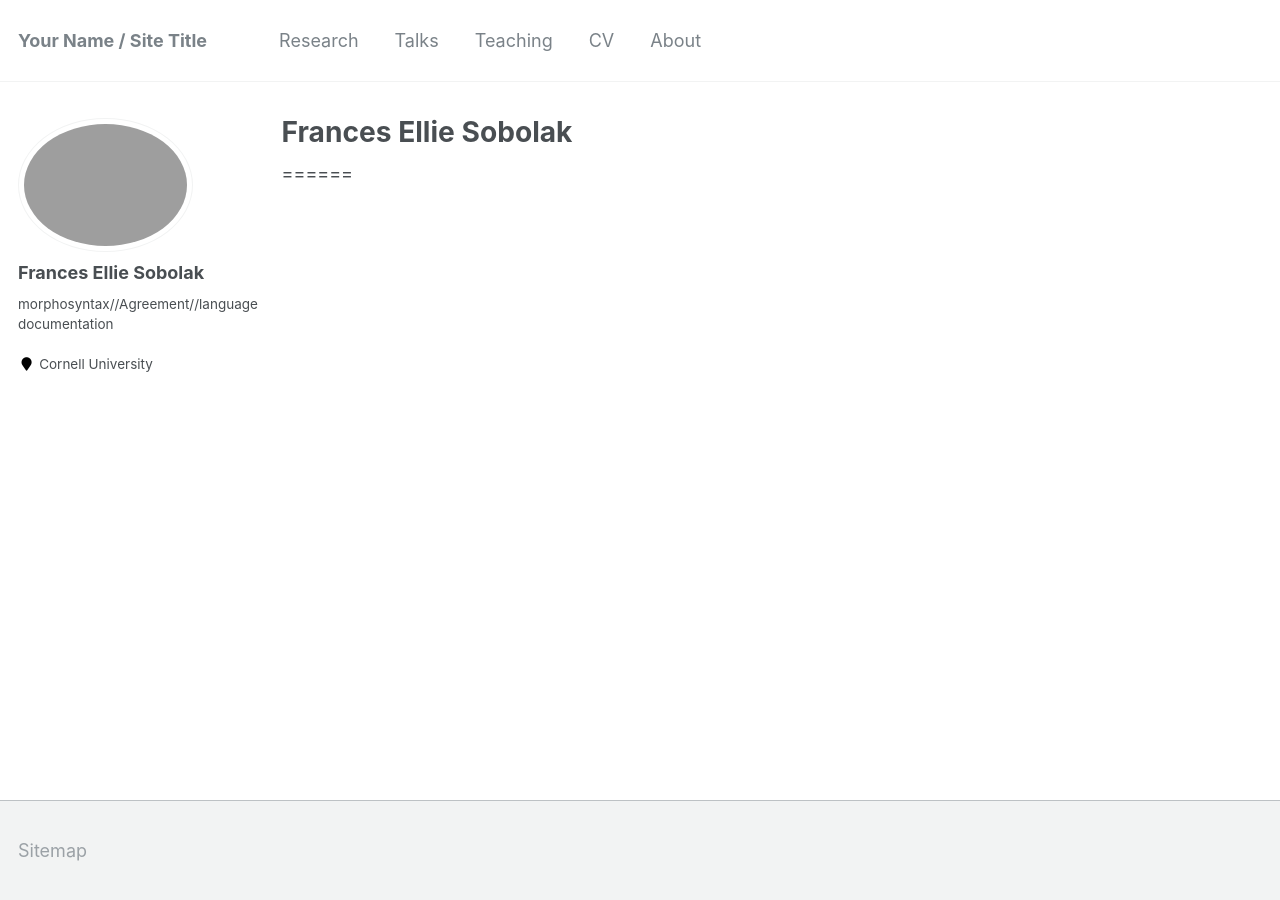
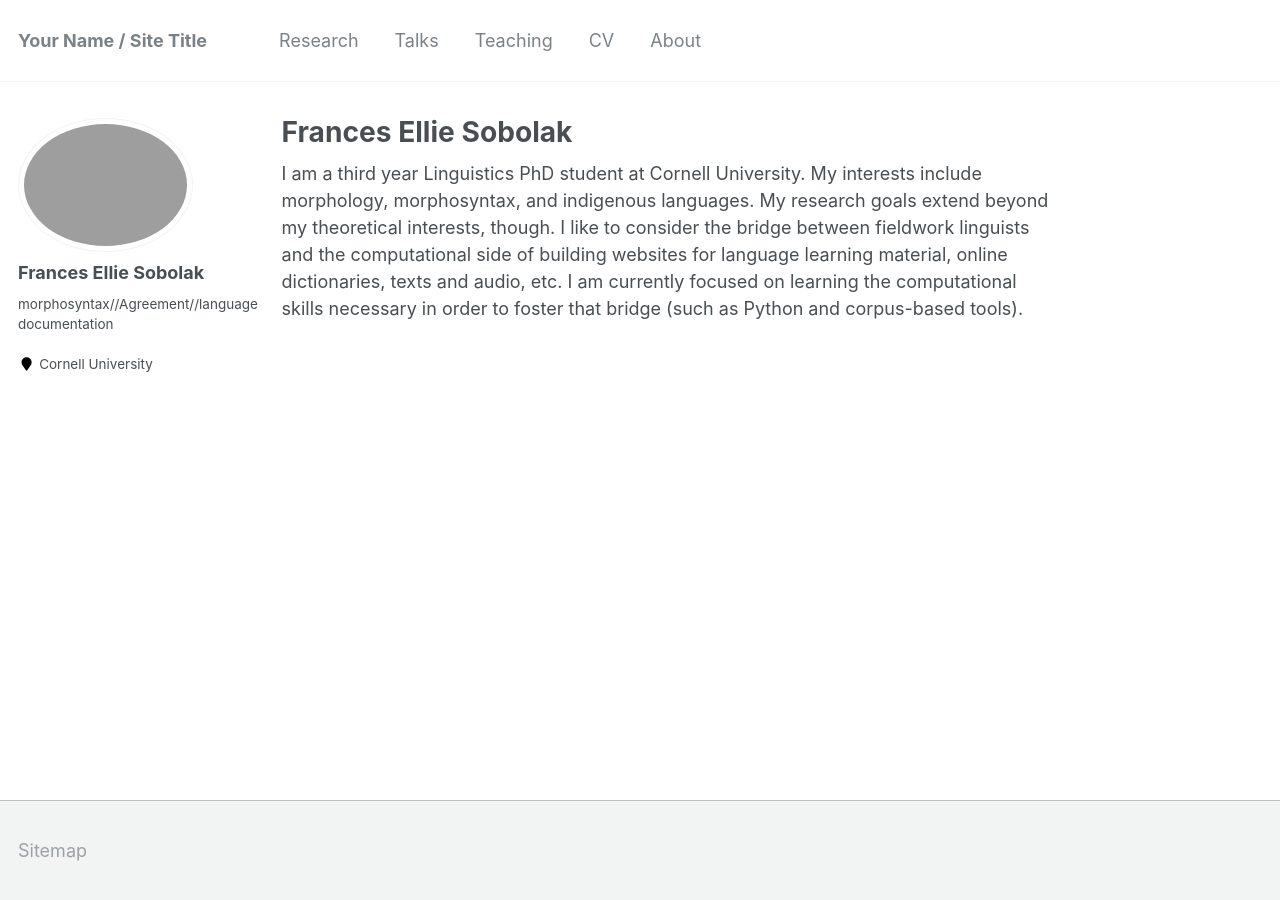
Before and after one commit to fesobolak/fesobolak.github.io, a Jekyll site: the page built from _pages/about.md, in a window 1280 px wide. Built offline with Jekyll 4.4.1, drawn with Linux system fonts in a browser that asks for light colours.

Commit message:
Update about.md

```diff
--- a/_pages/about.md
+++ b/_pages/about.md
@@ -9,4 +9,4 @@ redirect_from:
 ---
 
 
-======
+I am a third year Linguistics PhD student at Cornell University. My interests include morphology, morphosyntax, and indigenous languages. My research goals extend beyond my theoretical interests, though. I like to consider the bridge between fieldwork linguists and the computational side of building websites for language learning material, online dictionaries, texts and audio, etc. I am currently focused on learning the computational skills necessary in order to foster that bridge (such as Python and corpus-based tools).
```
